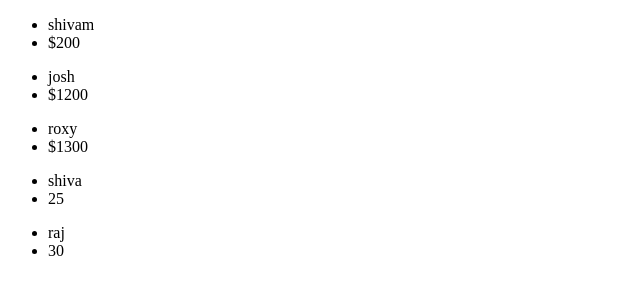
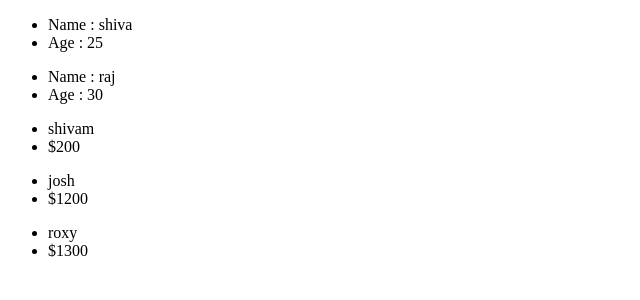
Before and after one commit to shivamsinghAIMLops32/react-practice-frontend, a React (Vite) app: page / in a window 1280 px wide. Shown: the top 300 px of the page, without its empty margins (0-640 px from the left). Built offline with nearby package versions, Linux system fonts and the light colour scheme.

Commit message:
array of objects rendered

```diff
--- a/src/App.jsx
+++ b/src/App.jsx
@@ -10,8 +10,8 @@ const App = () => {
   ];
   return (
     <div>
+      <UserList />
       <ProductList/>
-      <UserList />
     </div>
   );
 };
--- a/src/components/UserList.jsx
+++ b/src/components/UserList.jsx
@@ -6,8 +6,8 @@ const UserList = () => {
 
   return <div>{users.map(({id,name,age})=>(
     <ul key={id}>
-        <li>{name}</li>
-        <li>{age}</li>
+        <li>Name : {name}</li>
+        <li>Age : {age}</li>
     </ul>
   ))}</div>;
 };
```
